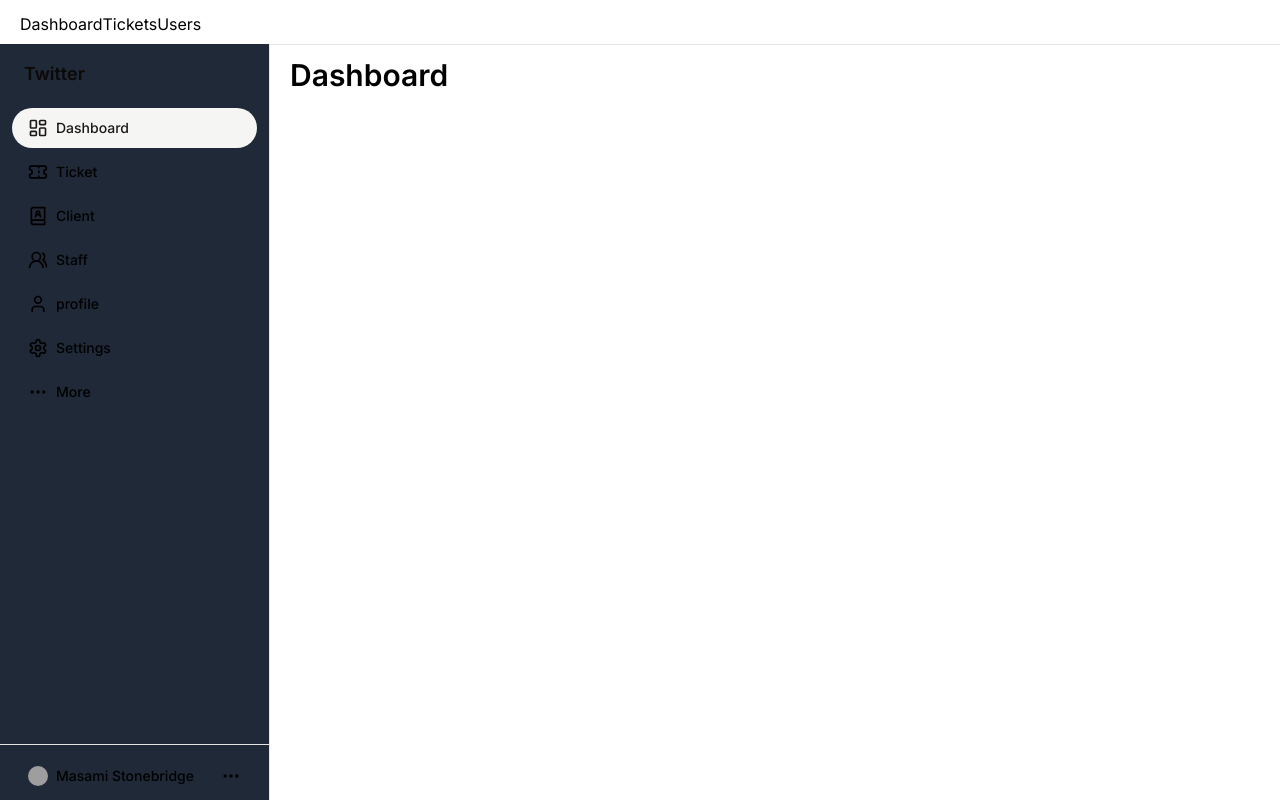
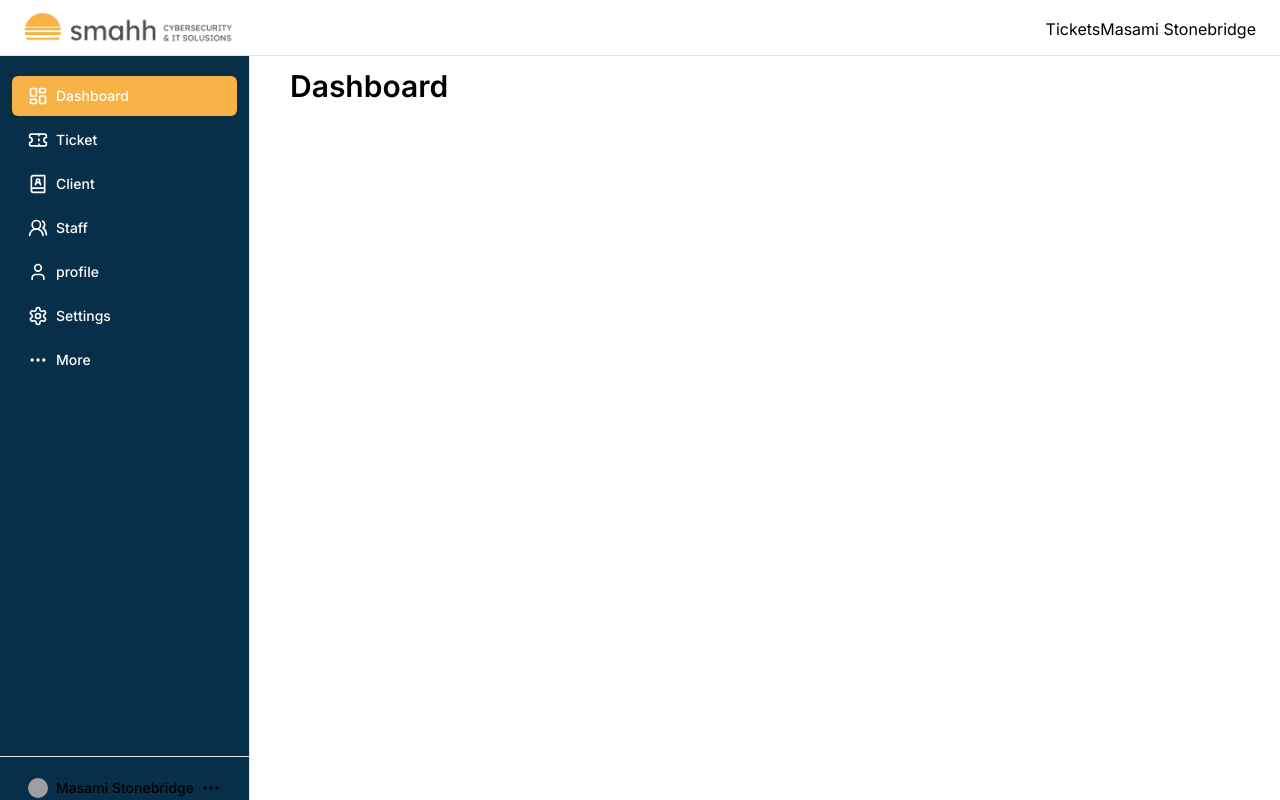
Before and after one commit to Masamist/SmahhProject, a Next.js app: page / in a window 1280 px wide. Built offline with nearby package versions, Linux system fonts and the light colour scheme; grey boxes are pictures that could not be loaded.

Commit message:
fixed layout in mainnav

```diff
--- a/app/globals.css
+++ b/app/globals.css
@@ -1,7 +1,6 @@
 @tailwind base;
 @tailwind components;
 @tailwind utilities;
-
 
 @layer base {
   :root {
@@ -11,7 +10,7 @@
     --card-foreground: 20 14.3% 4.1%;
     --popover: 0 0% 100%;
     --popover-foreground: 20 14.3% 4.1%;
-    --primary: 24.6 95% 53.1%;
+    --primary: 37, 92%, 62%;
     --primary-foreground: 60 9.1% 97.8%;
     --secondary: 60 4.8% 95.9%;
     --secondary-foreground: 24 9.8% 10%;
@@ -24,7 +23,7 @@
     --border: 20 5.9% 90%;
     --input: 20 5.9% 90%;
     --ring: 24.6 95% 53.1%;
-    --radius: 2rem;
+    --radius: 0.5rem;
   }
 
   .dark {
--- a/app/layout.tsx
+++ b/app/layout.tsx
@@ -27,8 +27,8 @@ export default function RootLayout({
           enableSystem
           disableTransitionOnChange
         >
-          <nav className="px-5 py-3 w-full z-20 bg-white">
-            <div className="max-w-6xl w-full">
+          <nav className="w-full pt-3 px-6">
+            <div className="w-full">
               <MainNav />
             </div>
           </nav>
--- a/components/MainNav.tsx
+++ b/components/MainNav.tsx
@@ -1,12 +1,26 @@
 import Link from 'next/link'
 import React from 'react'
+import Image from 'next/image'
+import logo from '@/assets/smahhLogo.png'
 
 const MainNav = () => {
   return (
-    <div className='flex flex-row w-full h-5'>
-      <Link href="/">Dashboard</Link>
-      <Link href="/tickets">Tickets</Link>
-      <Link href="/users">Users</Link>
+    <div className='flex flex-row justify-between items-center'>
+      <div>
+        <Link href="/">
+          <Image
+          src={logo}
+          width={260}
+          priority
+          alt="Smahh Logo"
+          />
+        </Link>
+      </div>
+      <div className='pb-2'>
+        <Link href="/tickets">Tickets</Link>
+        <Link href="/users">Masami Stonebridge</Link>
+      </div>
+
     </div>
   )
 }
--- a/components/SidebarButton.tsx
+++ b/components/SidebarButton.tsx
@@ -10,9 +10,10 @@ interface SidebarButtonProps extends ButtonProps {
 
 export function SidebarButton ({ icon: Icon, className, children, ...props }: SidebarButtonProps){
   return (
-    <Button variant='ghost' className={cn('gap-2 justify-start w-full')} {...props}>
+    <Button
+      variant='ghost'
+      className={cn('gap-2 justify-start w-full text-white active:text-gray-600 hover:bg-gray-400 ')} {...props}>
       {Icon && <Icon size={20} />}
-
       <span>{children}</span>
     </Button>
   )
--- a/components/SidebarDesktop.tsx
+++ b/components/SidebarDesktop.tsx
@@ -17,15 +17,14 @@ interface SidebarDesktopProps {
 const SidebarDesktop = (props: SidebarDesktopProps) => {
   const pathname = usePathname()
   return (
-    <aside className='w-[270px] max-w-xs h-screen fixed left-0 top-11 z-40 border-r bg-gray-800' >
-      <div className='h-full px-3 py-4'>
-        <h3 className='mx-3 text-lg font-semibold text-foreground'>Twitter</h3>
+    <aside className='w-[250px] max-w-xs h-screen fixed left-0 top-14 z-40 border-r bg-sky-950' >
+      <div className='h-full px-3'>
         <div className='mt-5'>
           <div className='flex flex-col gap-1 w-full'>
             {props.sidebarItems.links.map((link, index) => (
               <Link key={index} href={link.href}>
                 <SidebarButton
-                  variant={pathname=== link.href ? 'secondary': 'ghost'}
+                  variant={pathname=== link.href ? 'default': 'ghost'}
                   icon={link.icon}>
                   {link.label}
                 </SidebarButton>
```
Also changed, not shown: assets/smahhLogo.png (added).
